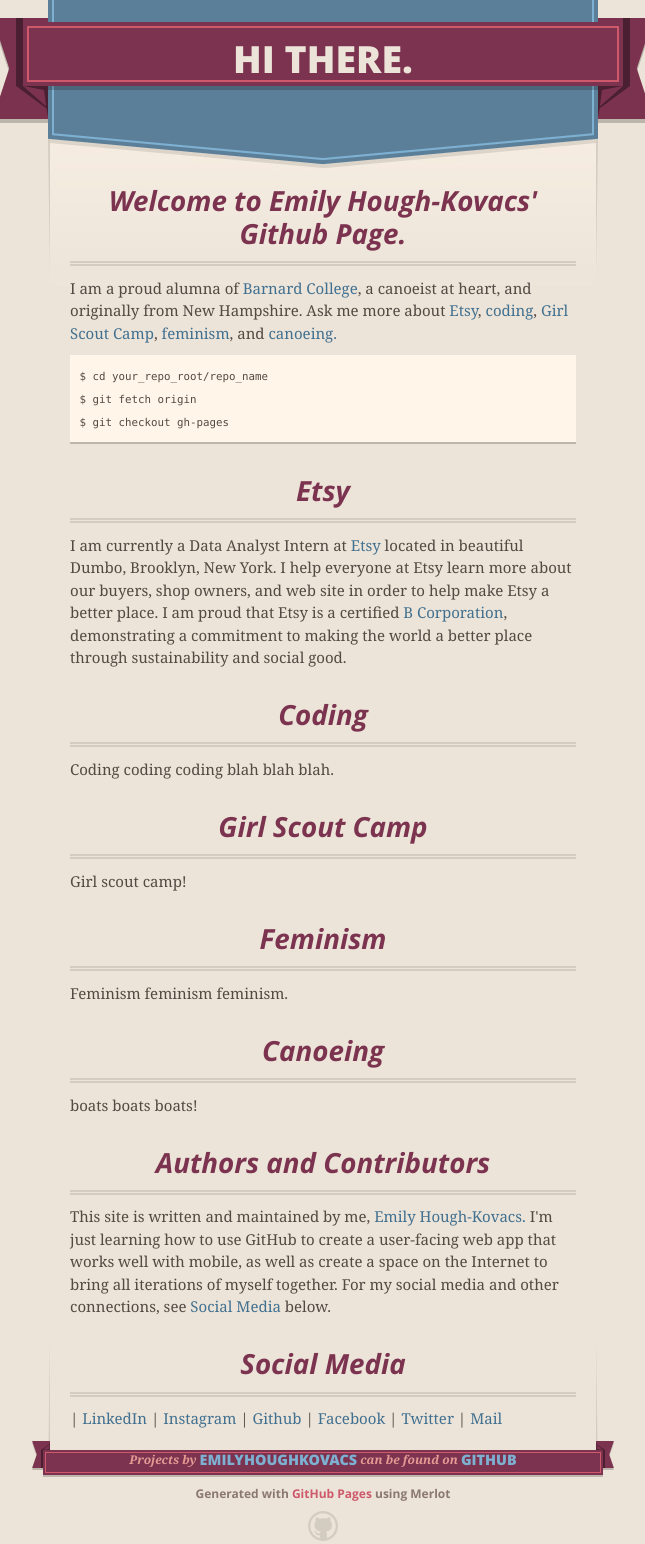
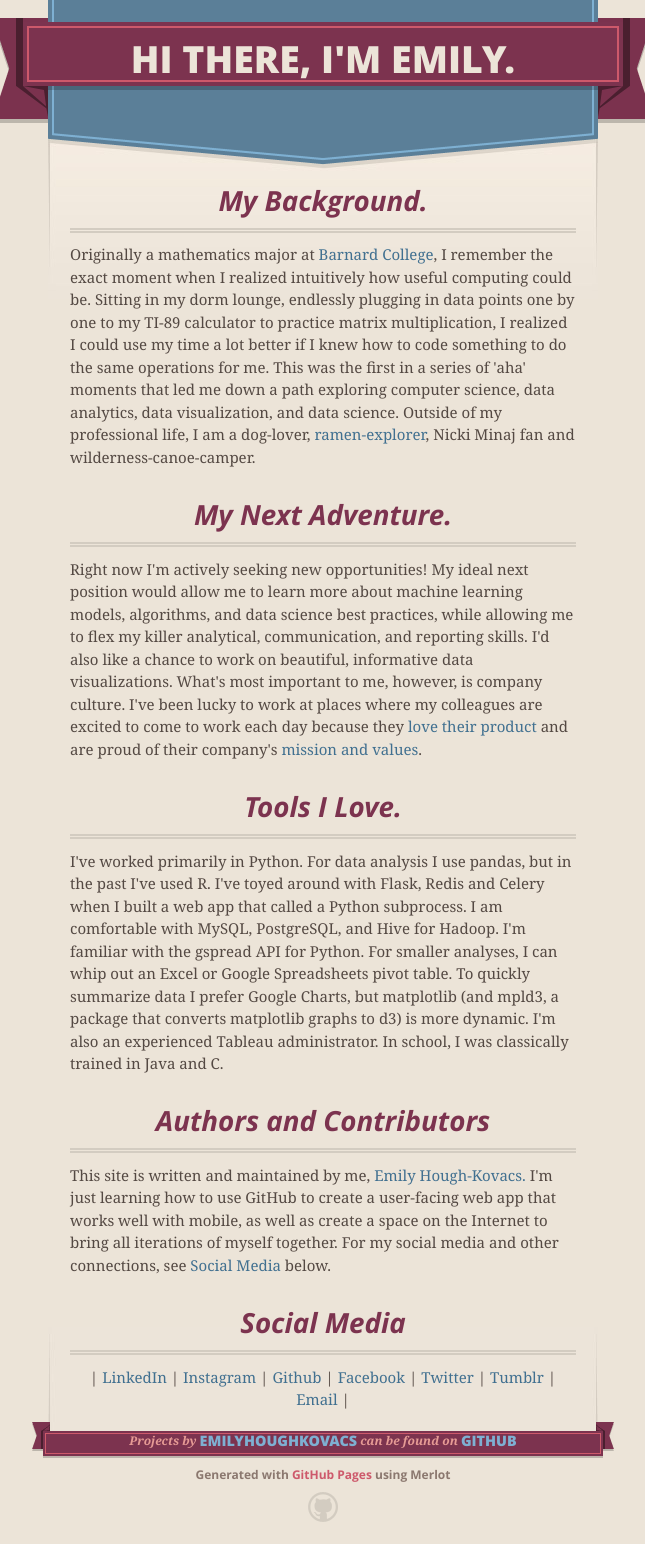
Before and after one commit to emilyhoughkovacs/old_github_page, a plain HTML site: page index.html in a window 1280 px wide. Shown: the part 16-1560 px from the top of the page, without its empty margins (317-962 px from the left). Drawn offline with nearby package versions, Linux system fonts and the light colour scheme.

Commit message:
updated page content

```diff
--- a/index.html
+++ b/index.html
@@ -27,7 +27,7 @@
       <header>
         <span class="ribbon-outer">
           <span class="ribbon-inner">
-            <h1>Hi there.</h1>
+            <h1>Hi there, I'm Emily.</h1>
           </span>
           <span class="left-tail"></span>
           <span class="right-tail"></span>
@@ -45,40 +45,22 @@
 
       <section id="main_content">
         <h3>
-<a name="welcome-to-github-pages" class="anchor" href="#welcome-to-github-pages"><span class="octicon octicon-link"></span></a>Welcome to Emily Hough-Kovacs' Github Page.</h3>
+<a name="background" class="anchor" href="#background"><span class="octicon octicon-link"></span></a>My Background.</h3>
 
-<p>I am a proud alumna of <a href="http://www.barnard.edu">Barnard College</a>, a canoeist at heart, and originally from New Hampshire. Ask me more about <a href="#etsy">Etsy</a>, <a href="#coding">coding</a>, <a href="#gscamp">Girl Scout Camp</a>, <a href="#feminism">feminism</a>, and <a href="#caenoing">canoeing.</a> </p>
-
-<pre><code>$ cd your_repo_root/repo_name
-$ git fetch origin
-$ git checkout gh-pages
-</code></pre>
+Originally a mathematics major at <a href="http://www.barnard.edu">Barnard College</a>, I remember the exact moment when I realized intuitively how useful computing could be. Sitting in my dorm lounge, endlessly plugging in data points one by one to my TI-89 calculator to practice matrix multiplication, I realized I could use my time a lot better if I knew how to code something to do the same operations for me. This was the first in a series of 'aha' moments that led me down a path exploring computer science, data analytics, data visualization, and data science. Outside of my professional life, I am a dog-lover, <a href="http://narutoramenex.com/">ramen-explorer</a>, Nicki Minaj fan and wilderness-canoe-camper.
 
 <h3>
-<a name="etsy" class="anchor" href="#etsy"><span class="octicon octicon-link"></span></a>Etsy</h3>
+  <a name="next" class="anchor" href="#next"><span class="octicon octicon-link"></span></a>My Next Adventure.
+</h3>
 
-<p>I am currently a Data Analyst Intern at <a href="http://etsy.com">Etsy</a> located in beautiful Dumbo, Brooklyn, New York. I help everyone at Etsy learn more about our buyers, shop owners, and web site in order to help make Etsy a better place. I am proud that Etsy is a certified <a href="http://www.bcorporation.net/">B Corporation</a>, demonstrating a commitment to making the world a better place through sustainability and social good.
+<p>
+Right now I'm actively seeking new opportunities! My ideal next position would allow me to learn more about machine learning models, algorithms, and data science best practices, while allowing me to flex my killer analytical, communication, and reporting skills. I'd also like a chance to work on beautiful, informative data visualizations. What's most important to me, however, is company culture. I've been lucky to work at places where my colleagues are excited to come to work each day because they <a href="https://www.tumblr.com/">love their product</a> and are proud of their company's <a href="https://www.etsy.com/mission">mission and values</a>.
 </p>
 
 <h3>
-<a name="coding" class="anchor" href="#coding"><span class="octicon octicon-link"></span></a>Coding</h3>
+<a name="tooling" class="anchor" href="#tooling"><span class="octicon octicon-link"></span></a>Tools I Love.</h3>
 
-<p>Coding coding coding blah blah blah.</p>
-
-<h3>
-<a name="gscamp" class="anchor" href="#gscamp"><span class="octicon octicon-link"></span></a>Girl Scout Camp</h3>
-
-<p>Girl scout camp!</p>
-
-<h3>
-<a name="feminism" class="anchor" href="#feminism"><span class="octicon octicon-link"></span></a>Feminism</h3>
-
-<p>Feminism feminism feminism.</p>
-
-<h3>
-<a name="canoeing" class="anchor" href="#canoeing"><span class="octicon octicon-link"></span></a>Canoeing</h3>
-
-<p>boats boats boats!</p>
+<p>I've worked primarily in Python. For data analysis I use pandas, but in the past I've used R. I've toyed around with Flask, Redis and Celery when I built a web app that called a Python subprocess. I am comfortable with MySQL, PostgreSQL, and Hive for Hadoop. I'm familiar with the gspread API for Python. For smaller analyses, I can whip out an Excel or Google Spreadsheets pivot table. To quickly summarize data I prefer Google Charts, but matplotlib (and mpld3, a package that converts matplotlib graphs to d3) is more dynamic. I'm also an experienced Tableau administrator. In school, I was classically trained in Java and C.</p>
 
 <h3>
 <a name="authors-and-contributors" class="anchor" href="#authors-and-contributors"><span class="octicon octicon-link"></span></a>Authors and Contributors</h3>
@@ -90,13 +72,14 @@
 
 <p>
 
-| <a href="http://linkedin.com/in/emilyhoughkovacs">LinkedIn</a> |
-<a href="http://instagram.com/la_verendrye_">Instagram</a> |
-<a href="http://github.com">Github</a> |
+<center>| <a href="http://linkedin.com/in/emilyhoughkovacs">LinkedIn</a> |
+<a href="http://instagram.com/emilyhk613">Instagram</a> |
+<a href="https://github.com/emilyhoughkovacs">Github</a> |
 <a href="http://www.facebook.com/emilyhoughkovacs">Facebook</a> |
 <a href="https://twitter.com/emhoughkovacs">Twitter</a> |
-<a class="image-link" href="mailto:emilyhoughkovacs@gmail.com?subject=Hello&amp;body=Hey%20Emily,%0A%0AI%20was%20admiring%20your%20webpage%20and..." target="_blank">Mail</a>
-
+<a href="http://just-random-words.tumblr.com">Tumblr</a> |
+<a class="image-link" href="mailto:emilyhoughkovacs@gmail.com?subject=Hello&amp;body=Hey%20Emily,%0A%0AI%20was%20admiring%20your%20webpage%20and..." target="_blank">Email</a> |
+</center>
 </p>
       </section>
 
```
